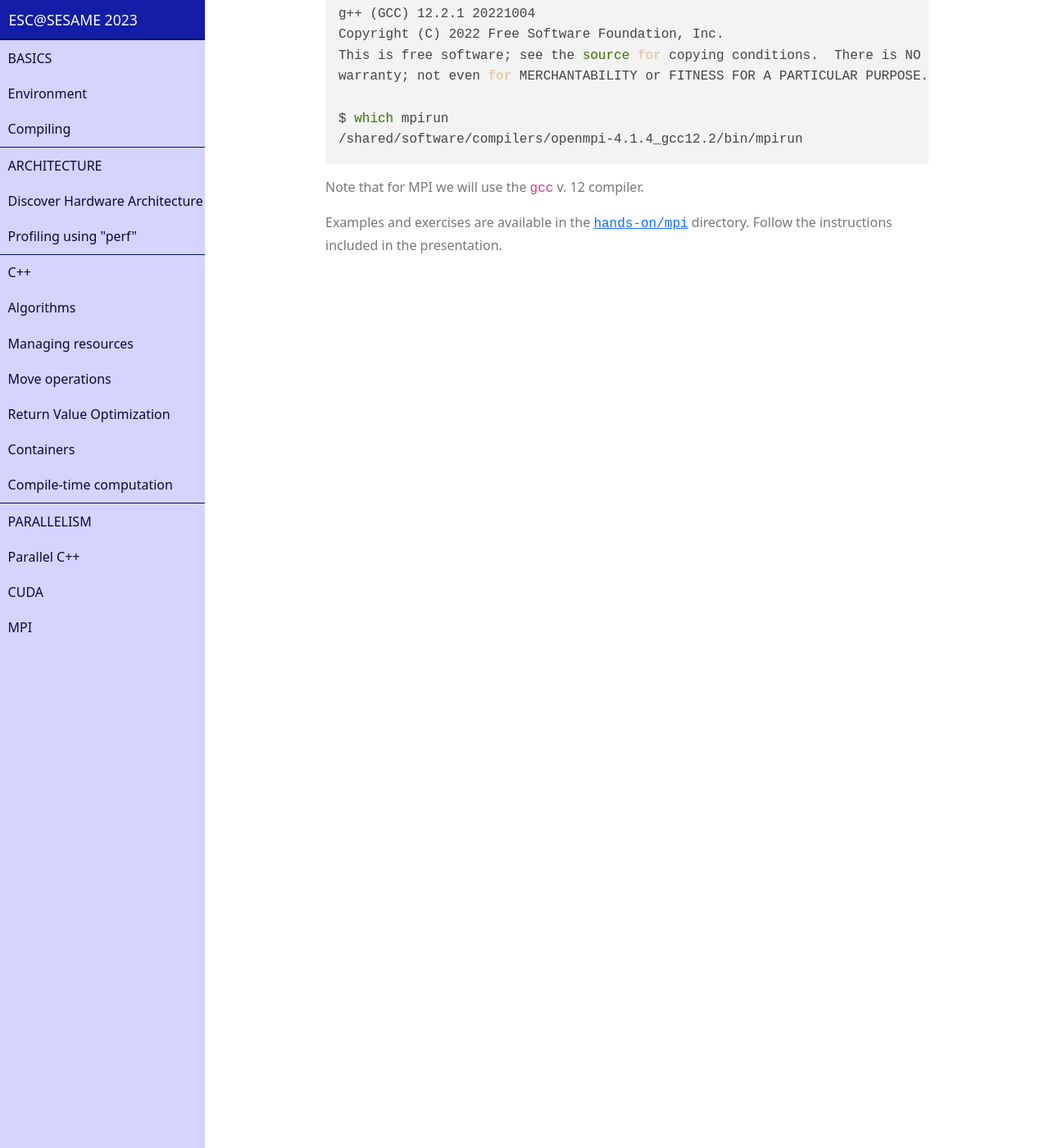
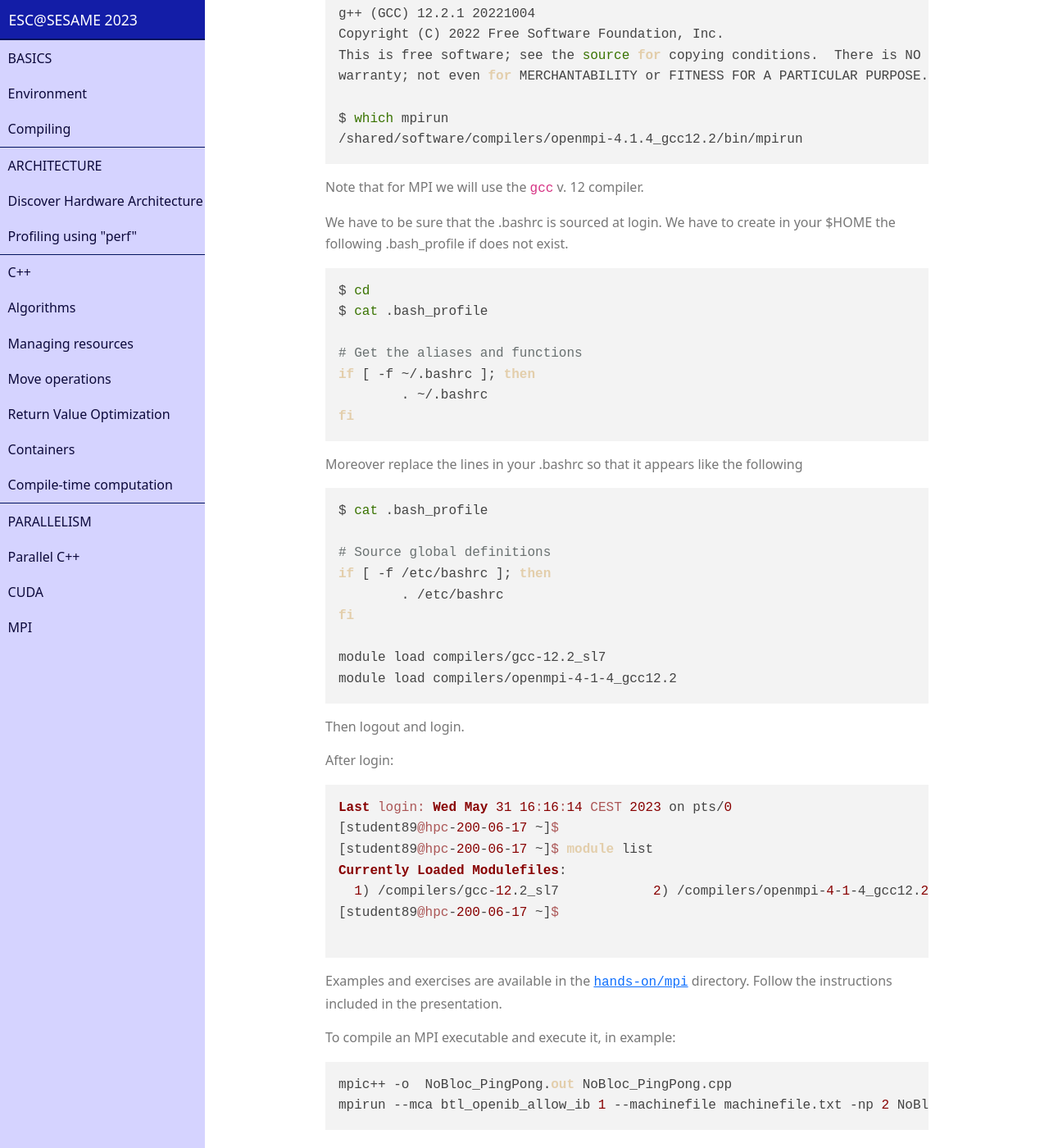
Before and after one commit to infn-esc/sesame23, a Jekyll site: the page built from parallelism/mpi.md, in a window 1280 px wide and 1400 px high, scrolled down 222 px. Shown: the whole window at 82% size. Built offline with Jekyll 4.4.1, drawn with Linux system fonts in a browser that asks for light colours; nearby versions of some CDN libraries.

Commit message:
Update mpi.md

````diff
--- a/parallelism/mpi.md
+++ b/parallelism/mpi.md
@@ -20,6 +20,50 @@ $ which mpirun
 
 Note that for MPI we will use the `gcc` v. 12 compiler.
 
+We have to be sure that the .bashrc is sourced at login. We have to create in your $HOME the following .bash_profile if does not exist.
+
+```shell
+$ cd
+$ cat .bash_profile
+
+# Get the aliases and functions
+if [ -f ~/.bashrc ]; then
+        . ~/.bashrc
+fi
+```
+Moreover replace the lines in your .bashrc so that it appears like the following
+
+```shell
+$ cat .bash_profile
+
+# Source global definitions
+if [ -f /etc/bashrc ]; then
+        . /etc/bashrc
+fi
+
+module load compilers/gcc-12.2_sl7
+module load compilers/openmpi-4-1-4_gcc12.2
+```
+Then logout and login.
+
+After login:
+```shell
+Last login: Wed May 31 16:16:14 CEST 2023 on pts/0
+[student89@hpc-200-06-17 ~]$
+[student89@hpc-200-06-17 ~]$ module list
+Currently Loaded Modulefiles:
+  1) /compilers/gcc-12.2_sl7            2) /compilers/openmpi-4-1-4_gcc12.2
+[student89@hpc-200-06-17 ~]$
+
+```
 Examples and exercises are available in the
 [`hands-on/mpi`]({{site.exercises_repo}}/hands-on/mpi) directory. Follow the
 instructions included in the presentation.
+
+
+To compile an MPI executable and execute it, in example:
+
+```shell
+mpic++ -o  NoBloc_PingPong.out NoBloc_PingPong.cpp
+mpirun --mca btl_openib_allow_ib 1 --machinefile machinefile.txt -np 2 NoBloc_PingPong.out
+```
````
